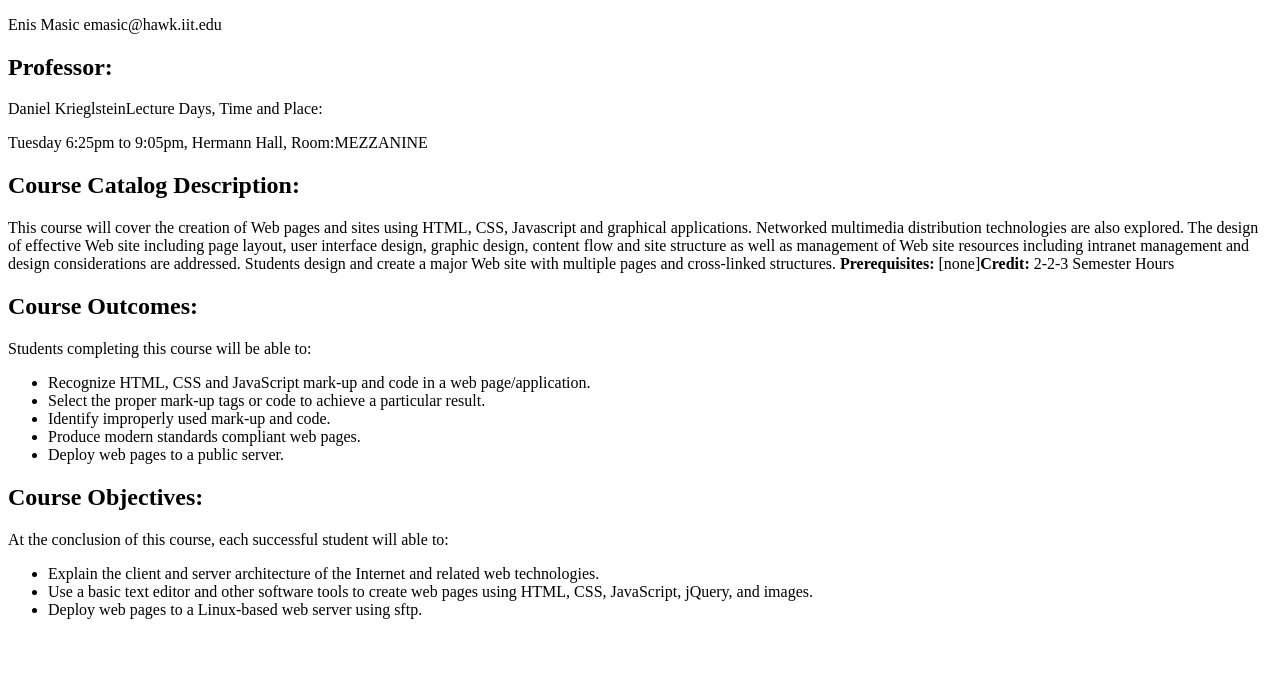
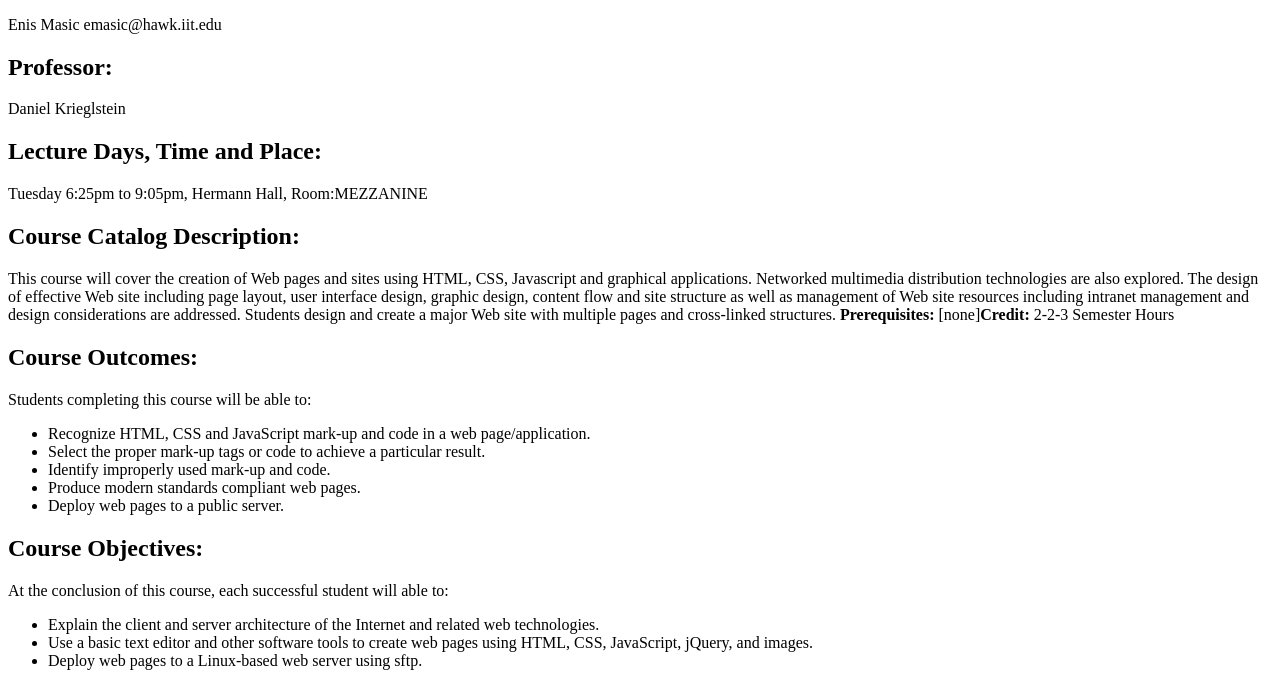
Before and after one commit to Enismasic/lab2, a plain HTML site: page index.html in a window 1280 px wide. Shown: the part 105-800 px from the top of the page. Drawn offline with Linux system fonts and the light colour scheme.

Commit message:
Update index.html

```diff
--- a/index.html
+++ b/index.html
@@ -12,7 +12,7 @@
 <p>Enis Masic emasic@hawk.iit.edu</p>
 
 <h2>Professor:</h2>
-<p>Daniel Krieglstein</p)
+<p>Daniel Krieglstein</p>
 
 <h2>Lecture Days, Time and Place:</h2>
 <p>Tuesday 6:25pm to 9:05pm, Hermann Hall, Room:MEZZANINE </p>
```
